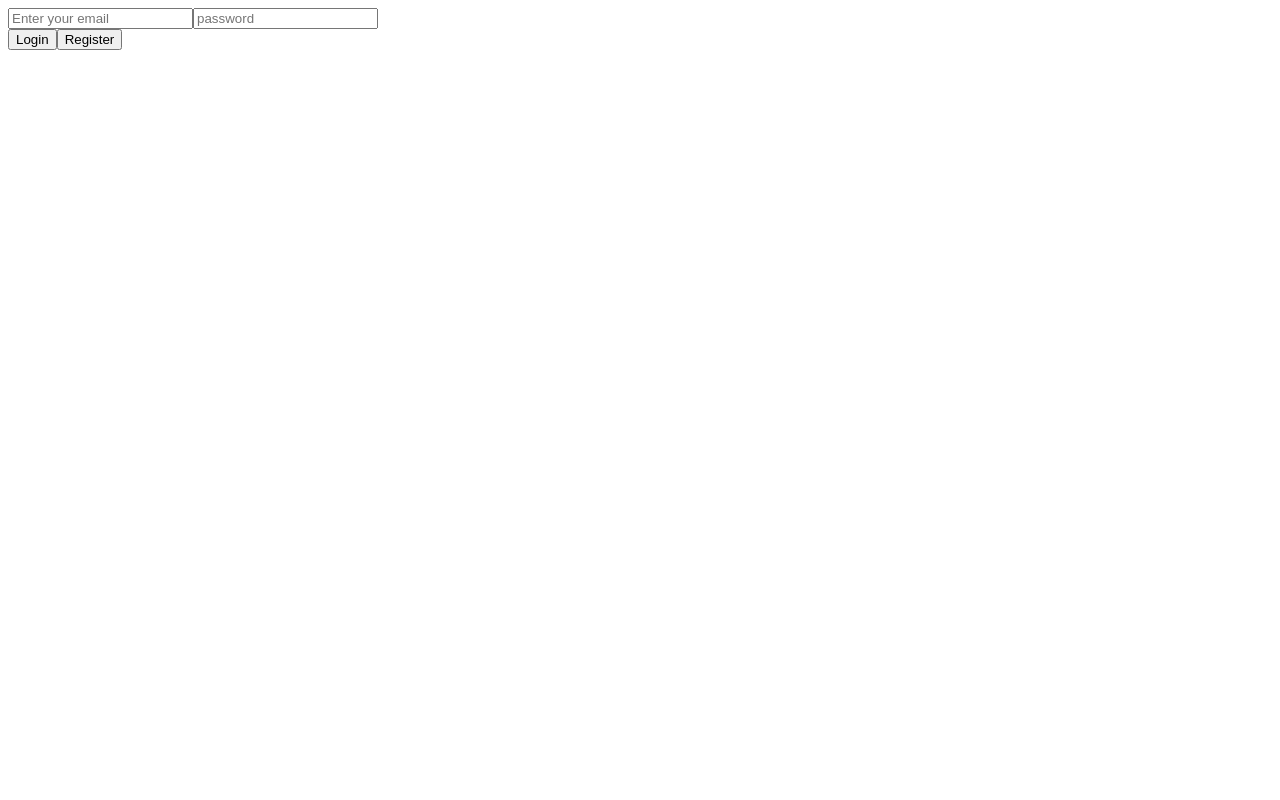
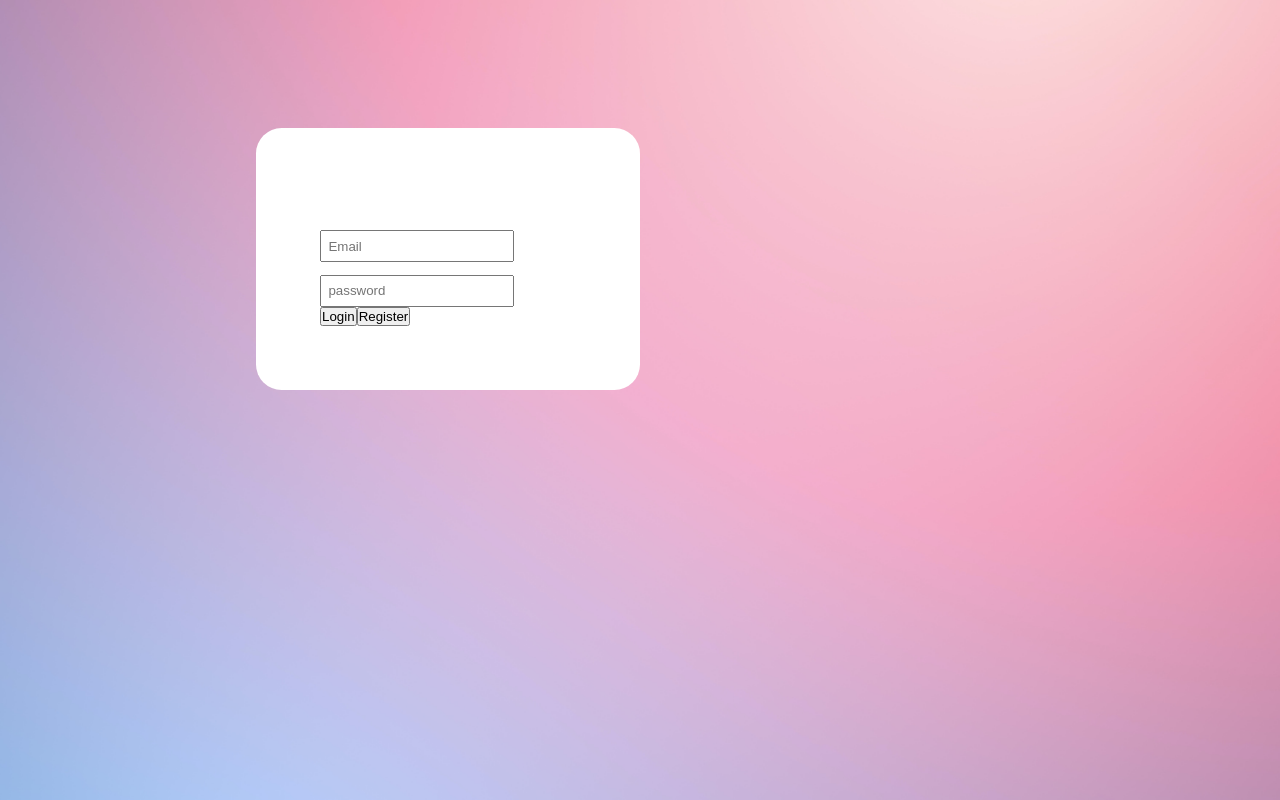
Before and after one commit to AjedidahMwanzia/signup-flow, an Angular app: page /login in a window 1280 px wide. Built offline with nearby package versions, Linux system fonts and the light colour scheme.

Commit message:
style the login page

```diff
--- a/src/app/component/login/login.component.css
+++ b/src/app/component/login/login.component.css
@@ -0,0 +1,17 @@
+
+.container{
+    background-color: white;
+    width: 30%;
+    border-radius: 2vw;
+    padding-top: 2vw;
+    margin-top: 10vw;
+    margin-left: 20vw;
+}
+.form {
+    padding: 5vw;
+
+}
+.form input {
+    padding: 0.5vw;
+    margin-top: 1vw;
+}
--- a/src/app/component/login/login.component.html
+++ b/src/app/component/login/login.component.html
@@ -1,8 +1,8 @@
 <div class="container">
     <div class="form">
         <form >
-            <input type="email" placeholder="Enter your email">
-            <input type="text" placeholder="password">
+            <input type="email" placeholder="Email"> <br>
+            <input type="text" placeholder="password"> <br>
             <div class="button">
                 <button>Login</button>
                 <button>Register</button>
--- a/src/styles.css
+++ b/src/styles.css
@@ -1 +1,11 @@
 /* You can add global styles to this file, and also import other style files */
+*{
+    padding: 0%;
+    margin: 0%;
+    box-sizing: border-box;
+}
+body{
+    background-image:url(../../../assets/images/back.jpg) ;
+    background-size: cover;
+    height: 50vw;
+}
```
Also changed, not shown: src/assets/images/back.jpg (added).
